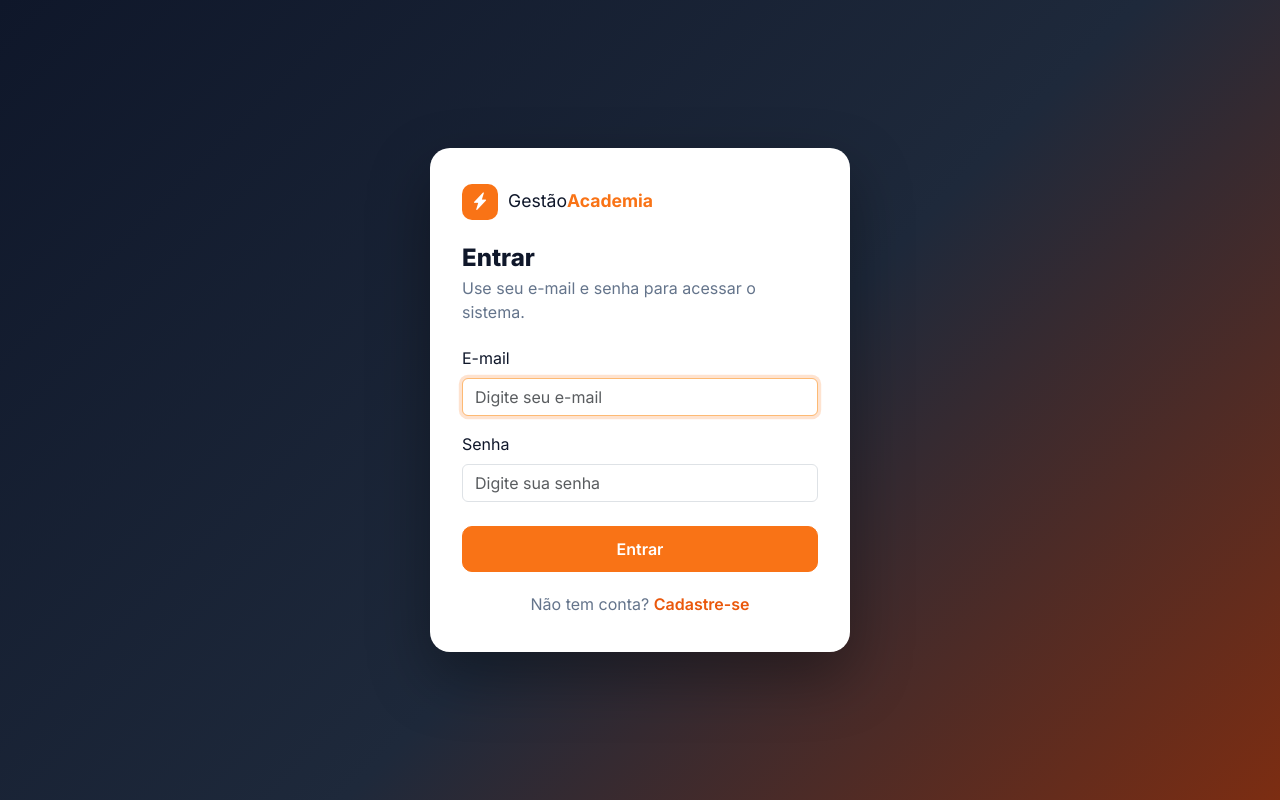
After one commit to arthurxavierz/gestao-academia-webII, a Spring Boot app: page /login in a window 1280 px wide. The commit adds this page. Run offline with Spring Boot 4, Linux system fonts and the light colour scheme; some of the project's set-up classes (security, data sources, template engines, error pages and the like) are left out, and stand-ins take their place.

Commit message:
login com spring security, senha com bcrypt e telas de login, cadastro e acesso negado

```diff
--- /dev/null
+++ b/src/main/java/com/academia/gestao/controller/UserController.java
@@ -0,0 +1,49 @@
+package com.academia.gestao.controller;
+
+import org.springframework.beans.factory.annotation.Autowired;
+import org.springframework.stereotype.Controller;
+import org.springframework.ui.Model;
+import org.springframework.validation.BindingResult;
+import org.springframework.web.bind.annotation.GetMapping;
+import org.springframework.web.bind.annotation.ModelAttribute;
+import org.springframework.web.bind.annotation.PostMapping;
+
+import com.academia.gestao.model.User;
+import com.academia.gestao.service.UserService;
+
+import jakarta.validation.Valid;
+
+@Controller
+public class UserController {
+
+    @Autowired
+    private UserService userService;
+
+    @GetMapping("/register")
+    public String register(Model model) {
+        model.addAttribute("user", new User());
+        return "user/registerUser";
+    }
+
+    @PostMapping("/saveUser")
+    public String saveUser(@Valid @ModelAttribute User user, BindingResult result, Model model) {
+        if (result.hasErrors()) {
+            return "user/registerUser";
+        }
+        Long id = userService.saveUser(user);
+        model.addAttribute("msg", "Usuário '" + id + "' cadastrado com sucesso!");
+        model.addAttribute("user", new User());
+        return "user/registerUser";
+    }
+
+    @GetMapping("/login")
+    public String login() {
+        return "user/login";
+    }
+
+    @GetMapping("/accessDenied")
+    public String getAccessDeniedPage() {
+        return "user/accessDeniedPage";
+    }
+
+}
--- a/src/main/resources/static/css/style.css
+++ b/src/main/resources/static/css/style.css
@@ -134,6 +134,101 @@ body {
     place-items: center;
 }
 
+.topo-usuario {
+    display: flex;
+    align-items: center;
+    gap: 12px;
+    font-size: .88rem;
+}
+
+.btn-sair {
+    color: var(--cor-texto-suave);
+    font-size: 1.2rem;
+    padding: 4px 8px;
+}
+
+.btn-sair:hover {
+    color: var(--cor-principal-escura);
+}
+
+.btn-principal {
+    background: var(--cor-principal);
+    border-color: var(--cor-principal);
+    color: #fff;
+    font-weight: 600;
+    padding: 10px 18px;
+    border-radius: 10px;
+}
+
+.btn-principal:hover,
+.btn-principal:focus {
+    background: var(--cor-principal-escura);
+    border-color: var(--cor-principal-escura);
+    color: #fff;
+}
+
+.form-control:focus,
+.form-check-input:focus {
+    border-color: #fdba74;
+    box-shadow: 0 0 0 .2rem rgba(249, 115, 22, .2);
+}
+
+.form-check-input:checked {
+    background-color: var(--cor-principal);
+    border-color: var(--cor-principal);
+}
+
+.tela-acesso {
+    min-height: 100vh;
+    display: grid;
+    place-items: center;
+    padding: 24px 16px;
+    background: linear-gradient(135deg, var(--cor-menu) 0%, #1e293b 55%, #7c2d12 100%);
+}
+
+.acesso-card {
+    width: 100%;
+    max-width: 420px;
+    background: var(--cor-card);
+    border-radius: 20px;
+    padding: 36px 32px;
+    box-shadow: 0 25px 60px rgba(0, 0, 0, .35);
+}
+
+.acesso-card h1 {
+    font-size: 1.5rem;
+    font-weight: 800;
+    margin: 24px 0 4px;
+}
+
+.acesso-marca {
+    display: flex;
+    align-items: center;
+    gap: 10px;
+    font-size: 1.1rem;
+}
+
+.acesso-marca strong {
+    color: var(--cor-principal);
+}
+
+.acesso-sub {
+    color: var(--cor-texto-suave);
+    margin-bottom: 22px;
+}
+
+.acesso-rodape {
+    text-align: center;
+    margin: 20px 0 0;
+    color: var(--cor-texto-suave);
+}
+
+.acesso-rodape a {
+    color: var(--cor-principal-escura);
+    font-weight: 600;
+    text-decoration: none;
+}
+
 .btn-icone {
     font-size: 1.4rem;
     padding: 2px 8px;
--- /dev/null
+++ b/src/main/resources/templates/user/login.html
@@ -0,0 +1,32 @@
+<!DOCTYPE html>
+<html lang="pt-BR" xmlns:th="http://www.thymeleaf.org">
+<head th:replace="~{fragments/head :: head('Entrar')}"></head>
+<body class="tela-acesso">
+<div class="acesso-card">
+    <div class="acesso-marca">
+        <span class="marca-icone"><i class="bi bi-lightning-charge-fill"></i></span>
+        <span>Gestão<strong>Academia</strong></span>
+    </div>
+
+    <h1>Entrar</h1>
+    <p class="acesso-sub">Use seu e-mail e senha para acessar o sistema.</p>
+
+    <div th:if="${param.error}" class="alert alert-danger">E-mail ou senha inválidos.</div>
+    <div th:if="${param.logout}" class="alert alert-success">Você saiu do sistema.</div>
+
+    <form th:action="@{/login}" method="post">
+        <div class="mb-3">
+            <label for="username" class="form-label">E-mail</label>
+            <input type="email" class="form-control" id="username" name="username" placeholder="Digite seu e-mail" required autofocus>
+        </div>
+        <div class="mb-4">
+            <label for="password" class="form-label">Senha</label>
+            <input type="password" class="form-control" id="password" name="password" placeholder="Digite sua senha" required>
+        </div>
+        <button type="submit" class="btn btn-principal w-100">Entrar</button>
+    </form>
+
+    <p class="acesso-rodape">Não tem conta? <a th:href="@{/register}">Cadastre-se</a></p>
+</div>
+</body>
+</html>
```
Also changed, not shown: src/main/java/com/academia/gestao/config/AppConfig.java (added, +15 -0 lines), src/main/java/com/academia/gestao/config/SecurityConfig.java (added, +46 -0 lines), src/main/java/com/academia/gestao/model/Perfil.java (deleted, +0 -19 lines), src/main/java/com/academia/gestao/service/UserService.java (added, +9 -0 lines), src/main/java/com/academia/gestao/service/UserServiceImpl.java (added, +62 -0 lines), src/main/resources/templates/fragments/menu.html (+9 -2 lines), src/main/resources/templates/user/accessDeniedPage.html (added, +25 -0 lines), src/main/resources/templates/user/registerUser.html (added, +53 -0 lines), 2 other files.
